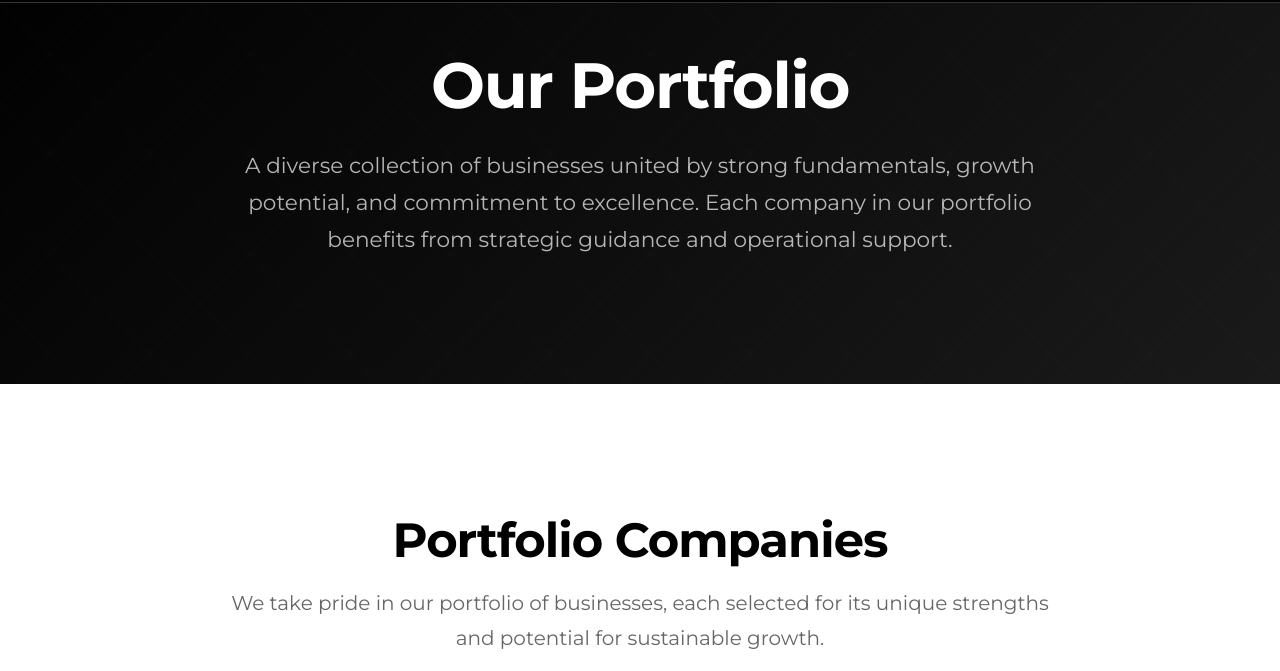
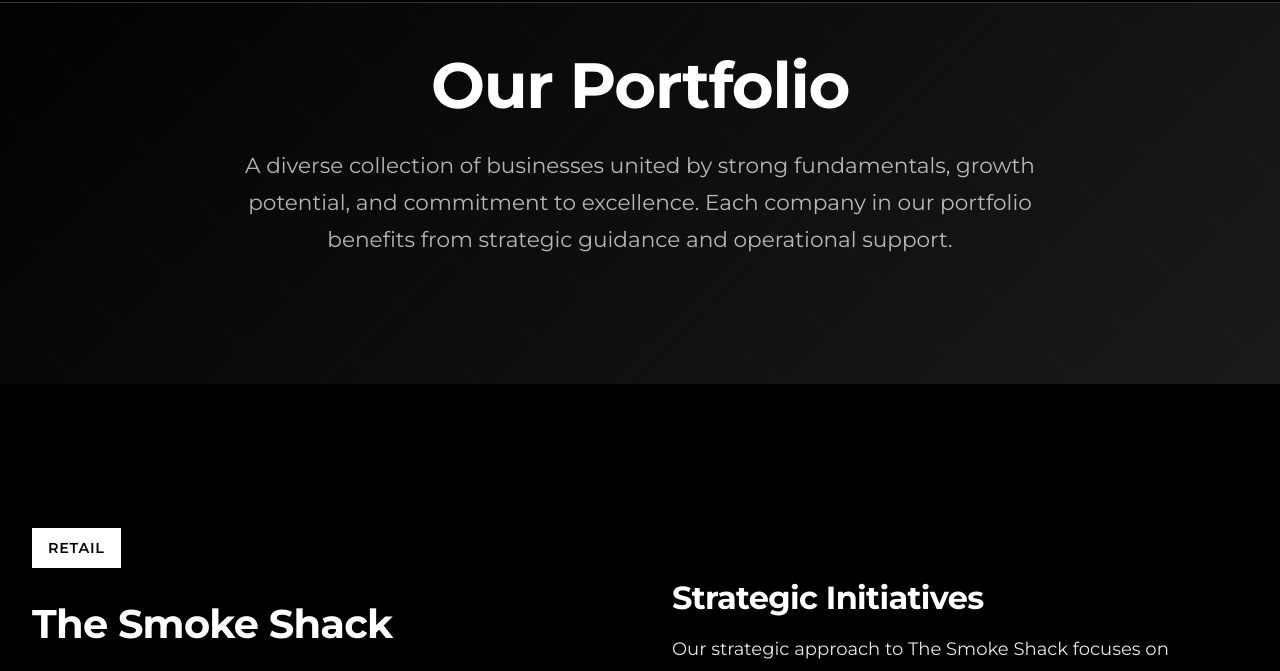
Before and after one commit to HLPFLCG/zhc, a plain HTML site: page portfolio.html in a window 1280 px wide. Shown: the part 96-767 px from the top of the page. Drawn offline with Linux system fonts and the light colour scheme.

Commit message:
Update portfolio.html

```diff
--- a/portfolio.html
+++ b/portfolio.html
@@ -74,19 +74,6 @@
                 and commitment to excellence. Each company in our portfolio benefits from strategic
                 guidance and operational support.
             </p>
-        </div>
-    </section>
-
-    <!-- Portfolio Overview Section -->
-    <section class="section">
-        <div class="container">
-            <div class="section-header">
-                <h2 class="section-title">Portfolio Companies</h2>
-                <p class="section-subtitle">
-                    We take pride in our portfolio of businesses, each selected for its unique strengths
-                    and potential for sustainable growth.
-                </p>
-            </div>
         </div>
     </section>
 
```
